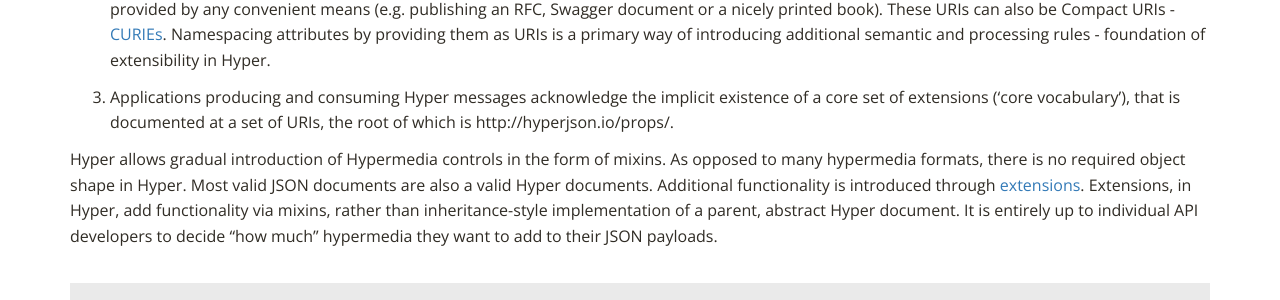
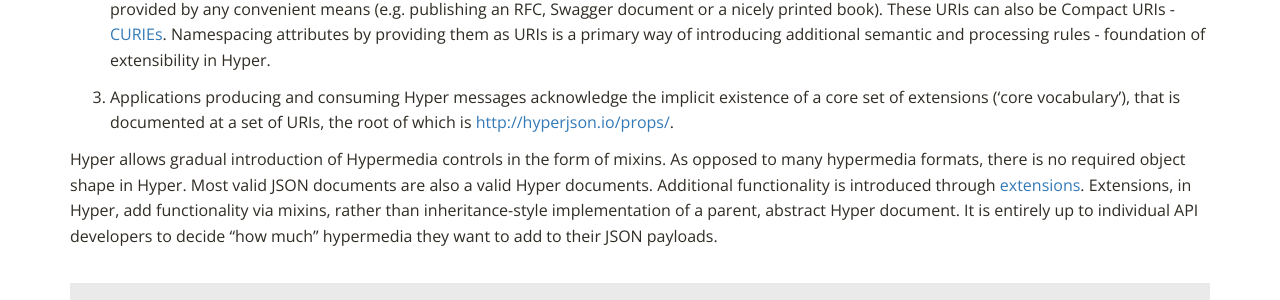
Before and after one commit to inadarei/hyper, a Jekyll site: the page built from spec.md, in a window 1280 px wide and 900 px high, scrolled down 2161 px. Shown: the part 174-474 px from the top of the window. Built offline with Jekyll 4.4.1, drawn with Linux system fonts in a browser that asks for light colours; nearby versions of some CDN libraries.

```diff
--- a/_includes/design-choices.md
+++ b/_includes/design-choices.md
@@ -25,7 +25,7 @@ short as the following three principles:
    Hyper.
 1. Applications producing and consuming Hyper messages acknowledge the implicit
    existence of a core set of extensions ('core vocabulary'), that is documented
-   at a set of URIs, the root of which is http://hyperjson.io/props/.
+   at a set of URIs, the root of which is <http://hyperjson.io/props/>.
 
 Hyper allows gradual introduction of Hypermedia controls in the form of mixins.
 As opposed to many hypermedia formats, there is no required object shape in
```
